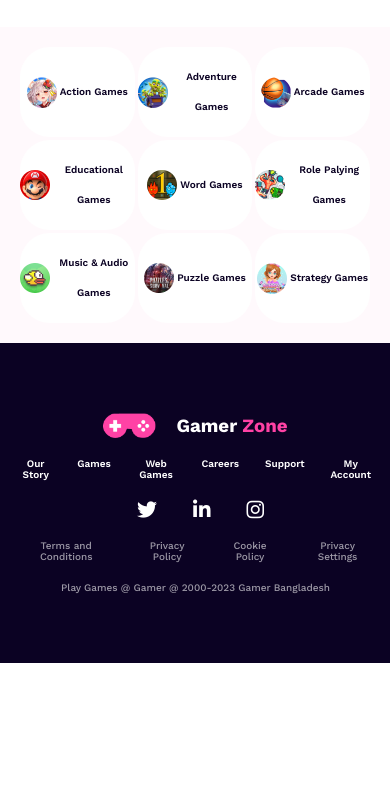
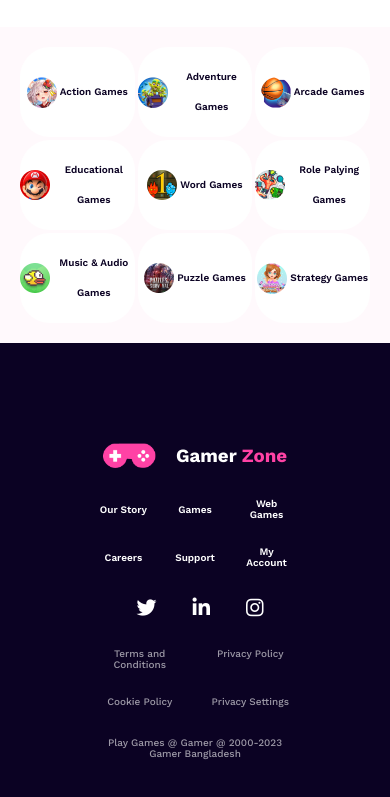
Before and after one commit to UmmaSumiya15/assignment-2, a plain HTML site: page index.html in a window 390 px wide. Shown: the part 3571-4368 px from the top of the page. Before the commit the page ends 4234 px from the top, so only its background shows below. Drawn offline with nearby package versions, Linux system fonts and the light colour scheme.

Commit message:
footer edit

```diff
--- a/style/style.css
+++ b/style/style.css
@@ -448,15 +448,22 @@ footer{
 }
 /* footer */
 .footer-section{
-  padding: 70px 20px;
-  gap: 20px;
-  width: 90%;
+
 }
 .f-description, .f-icon, .f-policy{
   gap: 26px;
 }
 .f-description{
   font-size: 10px;
+  display: grid;
+  grid-template-columns:  2fr 1fr 2fr ;
+  justify-content: center;
+  align-items: center;
+}
+.f-policy{
+  display: grid;
+  grid-template-columns:1fr 1fr ;
+  padding: 0;
 }
 .f-desc{
   font-size: 10px;
```
